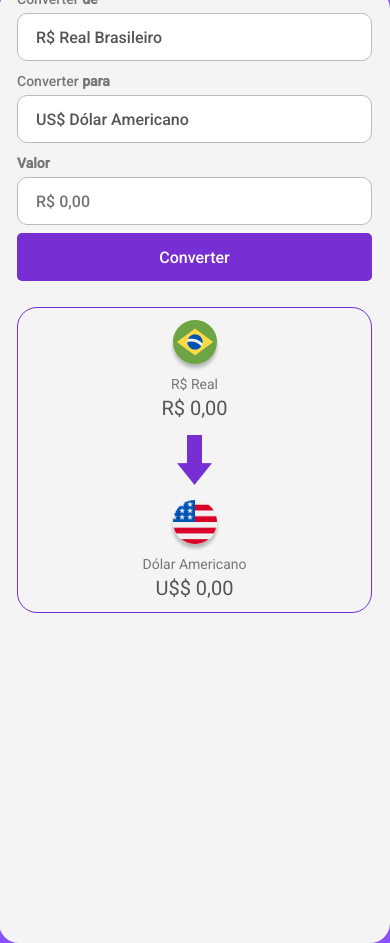
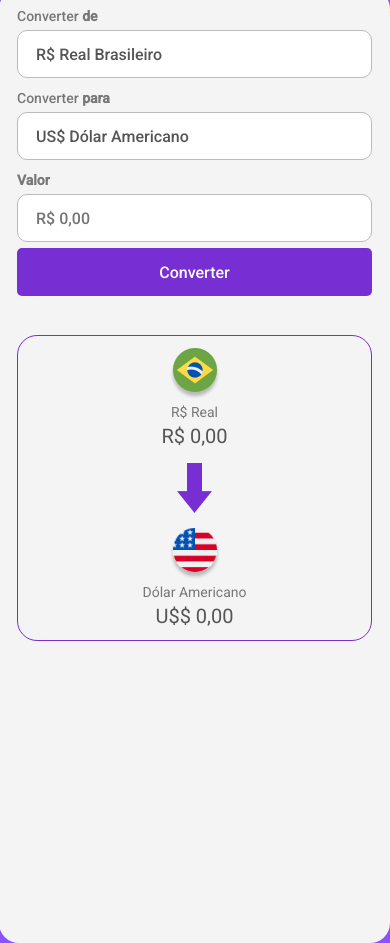
Before and after one commit to matheusantunes77/conversor-de-moedas, a plain HTML site: page index.html in a window 390 px wide. Drawn offline with Linux system fonts and the light colour scheme.

Commit message:
alterando a responsividade

```diff
--- a/style.css
+++ b/style.css
@@ -10,7 +10,6 @@
 }
 body{
     background: rgb(138, 81, 252);
-    overflow: hidden;
 
 }
 #img-conversor{
@@ -140,6 +139,7 @@ section{
         font-size: 14px;
         font-weight: 500;
         position: relative;
+        top: -1px;
     }
     button {
         background: #772FD3;
@@ -152,7 +152,7 @@ section{
         border: none;
         cursor: pointer;
         position: relative;
-        bottom: 20px;
+        bottom: 5px;
     }
     section {
         border: 1px solid #772FD3;
@@ -164,7 +164,7 @@ section{
         flex-direction: column;
         align-items: center;
         position: relative;
-        bottom: 30px;
+        bottom: 2px;
     }
     #img-conversor{
         display: none;
```
